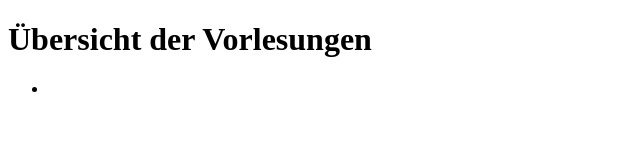
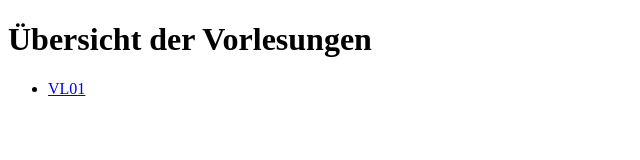
Before and after one commit to poetter-sebastian/MMWP-2024, a plain HTML site: page index.html in a window 1280 px wide. Shown: the full height of the page, 0-640 px from the left. Drawn offline with Linux system fonts and the light colour scheme.

Commit message:
Fixed missing link

```diff
--- a/index.html
+++ b/index.html
@@ -6,7 +6,7 @@
     <body>
         <h1>Übersicht der Vorlesungen</h1>
         <ul>
-            <li><a href="/pages/VL01.html" target="_self"></a></li>
+            <li><a href="/pages/VL01.html" target="_self">VL01</a></li>
         </ul>
     </body>
 </html>
```
